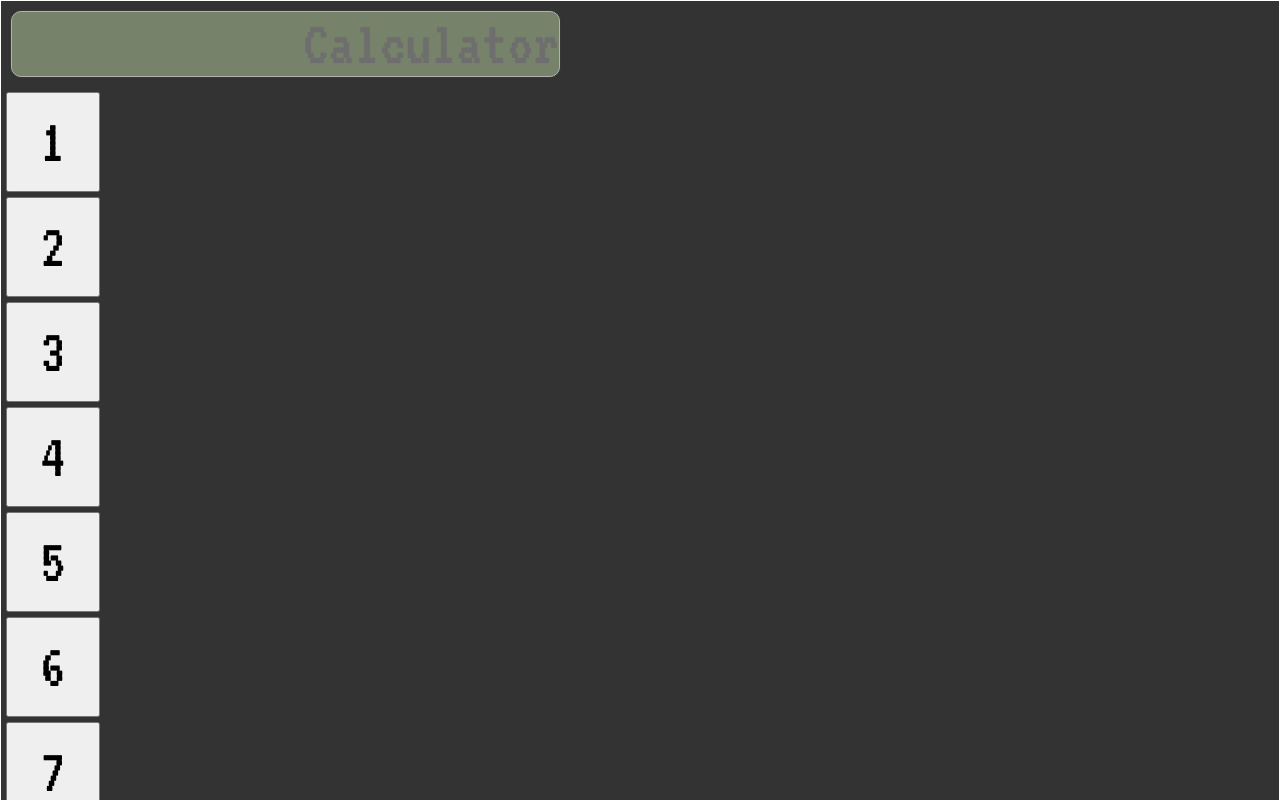
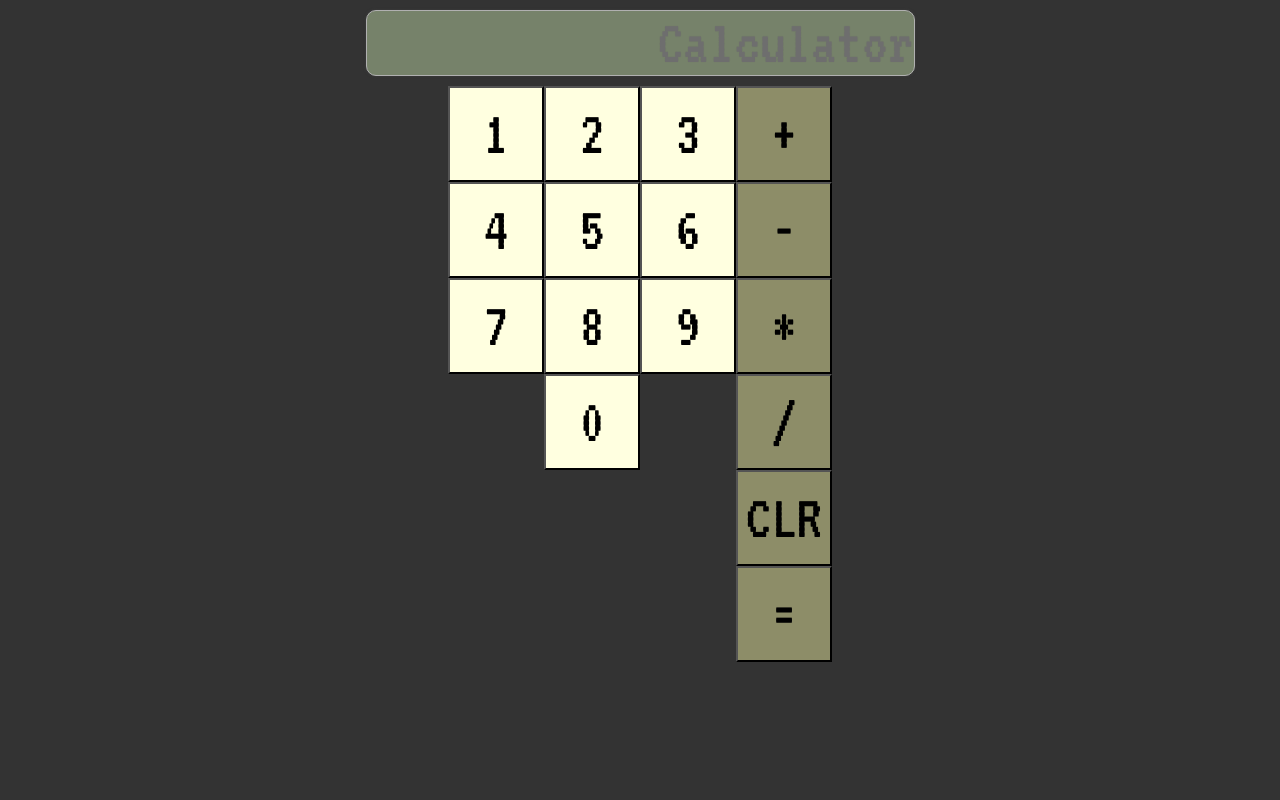
Before and after one commit to Raknage/Calculator, a plain HTML site: page index.html in a window 1280 px wide. Shown: the top 800 px of the page. Drawn offline with Linux system fonts and the light colour scheme.

Commit message:
Button styling

```diff
--- a/index.html
+++ b/index.html
@@ -13,10 +13,10 @@
   </head>
   <body>
     <div class="container">
-      <div class="">
+      <div class="flex">
         <input class="display" type="text" readonly placeholder="Calculator" />
       </div>
-      <div class="buttons">
+      <div class="buttons flex">
         <div class="numbers">
           <div class="row">
             <button>1</button>
@@ -33,8 +33,9 @@
             <button>8</button>
             <button>9</button>
           </div>
-
-          <button>0</button>
+          <div class="row">
+            <button>0</button>
+          </div>
         </div>
         <div class="operators">
           <button>+</button>
--- a/style.css
+++ b/style.css
@@ -8,14 +8,20 @@
 
 body {
   background-color: #333;
-  border: 1px solid white;
 }
 
 button {
   display: block;
+  height: 3rem;
+  width: 3rem;
 }
 
 .flex {
+  display: flex;
+  justify-content: center;
+}
+
+.row {
   display: flex;
   justify-content: center;
 }
@@ -49,6 +55,9 @@ button {
 }
 
 .numbers button {
-  padding: 0.5rem 1rem;
-  margin: 5px;
+  background-color: #ffffe0;
 }
+
+.operators button {
+  background-color: #8d8d68;
+}
```
